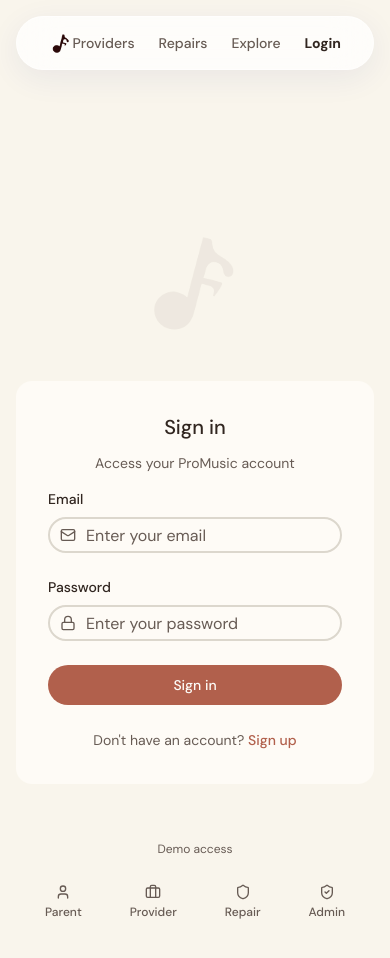
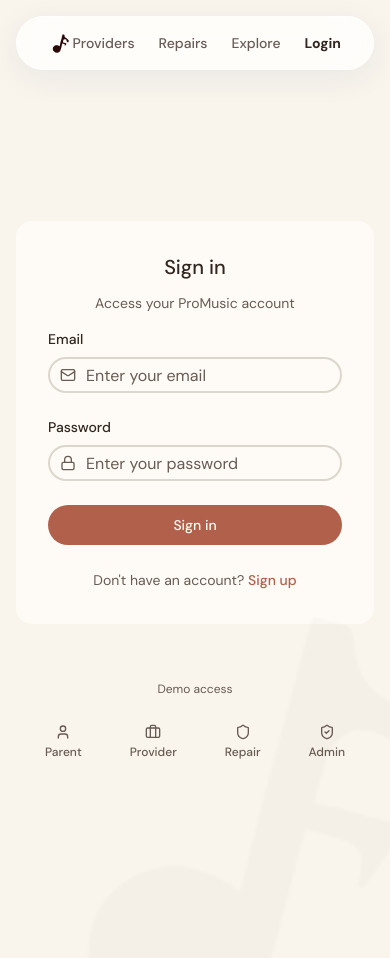
Before and after one commit to cspinozzi/pfables-design-review, a Next.js app: page /login in a window 390 px wide. Shown: the top 958 px of the page. Built offline with nearby package versions, Linux system fonts and the light colour scheme.

Commit message:
style: reposition logo as background element
Move logo to absolute background, offset, low opacity,
pointer-events-none, select-none, overflow hidden.

Co-authored-by: cspinozzi <246748561+cspinozzi@users.noreply.github.com>

```diff
--- a/app/login/page.tsx
+++ b/app/login/page.tsx
@@ -75,18 +75,18 @@ function LoginContent() {
   }
 
   return (
-    <div className="min-h-screen bg-background flex flex-col items-center pt-[12vh] px-4 sm:px-6 pb-12 sm:pt-20">
+    <div className="relative min-h-screen bg-background flex flex-col items-center pt-[12vh] px-4 sm:px-6 pb-12 sm:pt-20 overflow-hidden">
+      <div className="pointer-events-none select-none absolute -bottom-32 -right-40 opacity-[0.02]">
+        <Image
+          src="/icon-light.png"
+          alt=""
+          width={700}
+          height={700}
+          className="h-auto object-contain"
+          priority
+        />
+      </div>
       <div className="w-full max-w-sm">
-        <div className="flex justify-center mb-10 opacity-[0.05]">
-          <Image
-            src="/icon-light.png"
-            alt="ProMusic"
-            width={120}
-            height={120}
-            className="h-auto object-contain"
-            priority
-          />
-        </div>
         <Card>
           <CardHeader className="text-center px-8 pt-8 pb-4">
             <CardTitle className="text-xl font-medium">Sign in</CardTitle>
```
